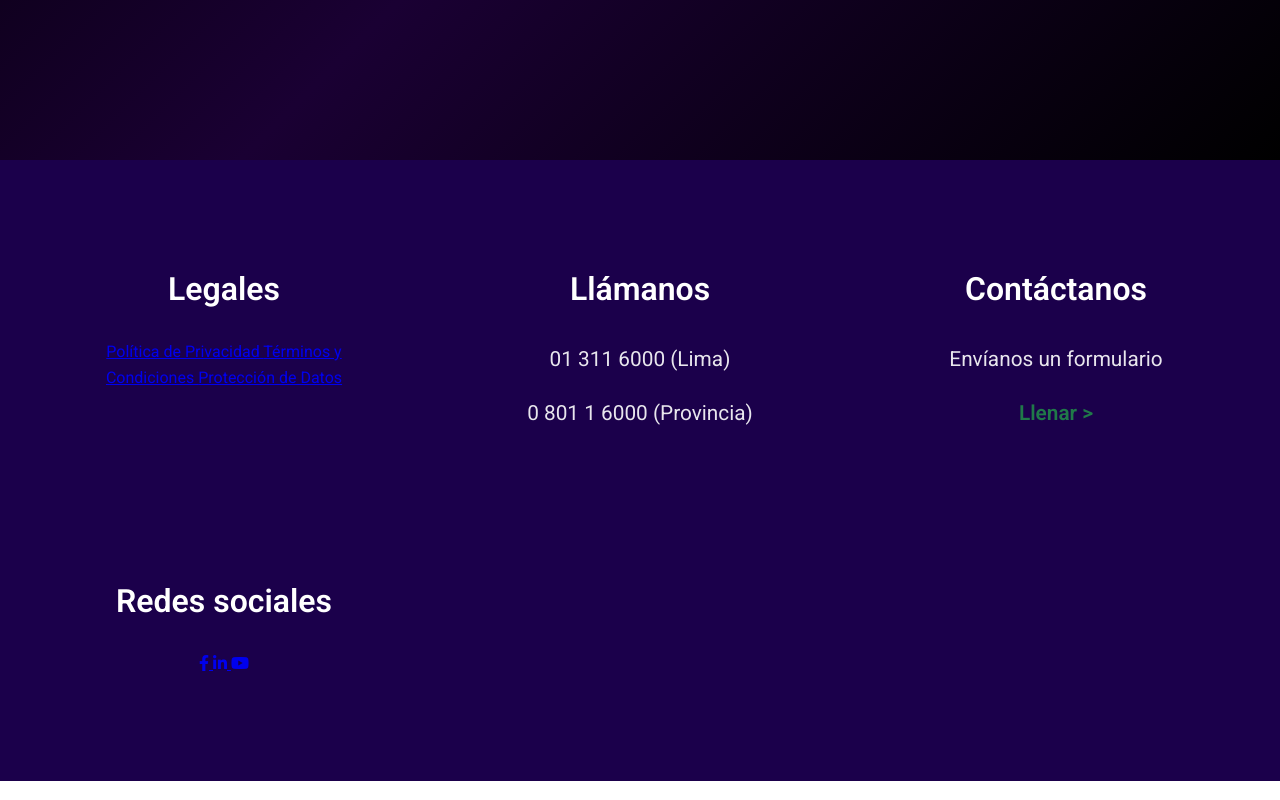
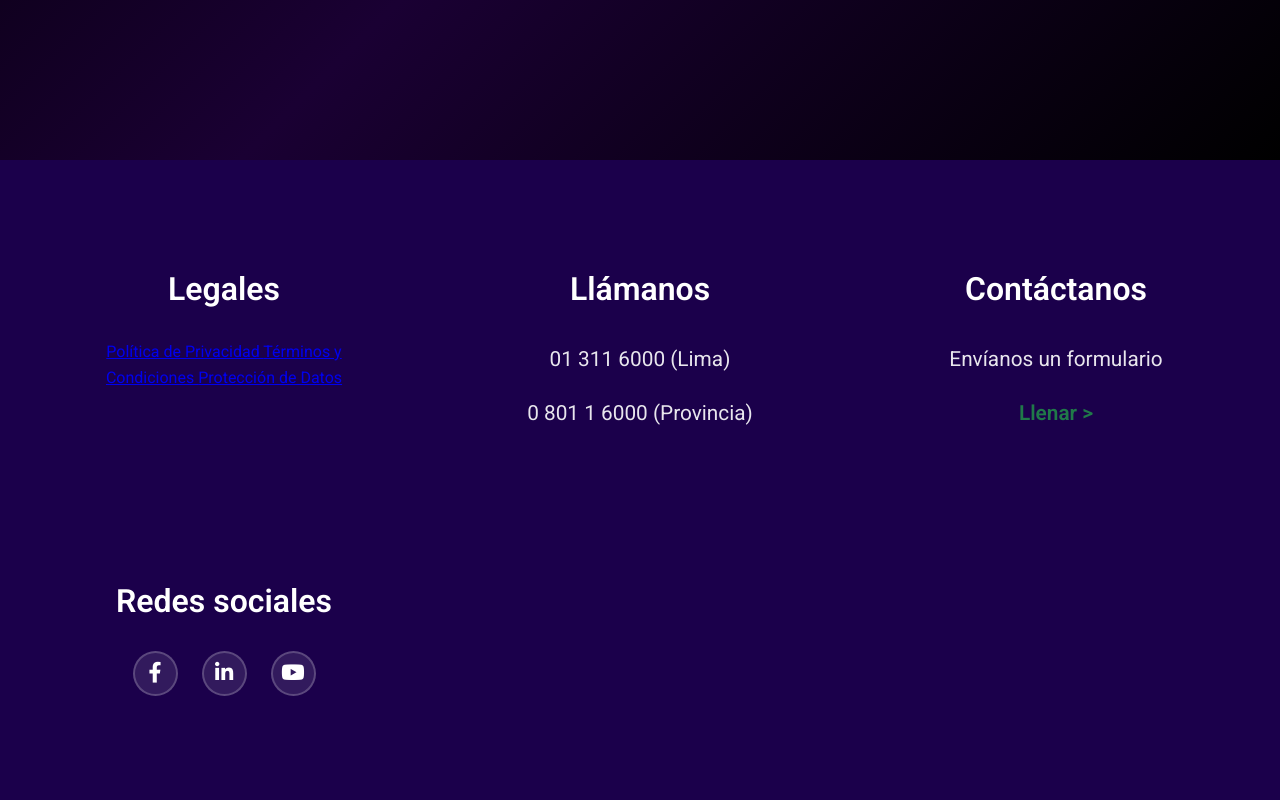
Before and after one commit to matthrove/BlinkClick, a website: page index.html in a window 1280 px wide. Shown: the part 4670-5470 px from the top of the page. Drawn offline with Linux system fonts and the light colour scheme.

Commit message:
Update styles.css

```diff
--- a/styles.css
+++ b/styles.css
@@ -784,6 +784,45 @@ body {
   margin: 0.8rem 0;
 }
 
+/* Iconos de redes sociales */
+.social-icons {
+  display: flex;
+  justify-content: center;
+  align-items: center;
+  gap: 1.5rem;
+  margin-top: 1rem;
+}
+
+.social-icon {
+  display: flex;
+  align-items: center;
+  justify-content: center;
+  width: 45px;
+  height: 45px;
+  background-color: rgba(255, 255, 255, 0.1);
+  border: 2px solid rgba(255, 255, 255, 0.2);
+  border-radius: 50%;
+  color: #ffffff;
+  font-size: 1.3rem;
+  text-decoration: none;
+  transition: all 0.3s ease;
+}
+
+.social-icon:hover {
+  background-color: #207949;
+  border-color: #207949;
+  transform: translateY(-3px);
+  box-shadow: 0 4px 12px rgba(32, 121, 73, 0.4);
+}
+
+.social-icon i {
+  transition: transform 0.3s ease;
+}
+
+.social-icon:hover i {
+  transform: scale(1.1);
+}
+
 /* Responsive */
 @media (max-width: 1024px) {
   .nav-container {
@@ -1109,6 +1148,16 @@ body {
 
   .footer-box p {
     font-size: 1rem;
+  }
+
+  .social-icons {
+    gap: 1rem;
+  }
+
+  .social-icon {
+    width: 40px;
+    height: 40px;
+    font-size: 1.1rem;
   }
 }
 
```
